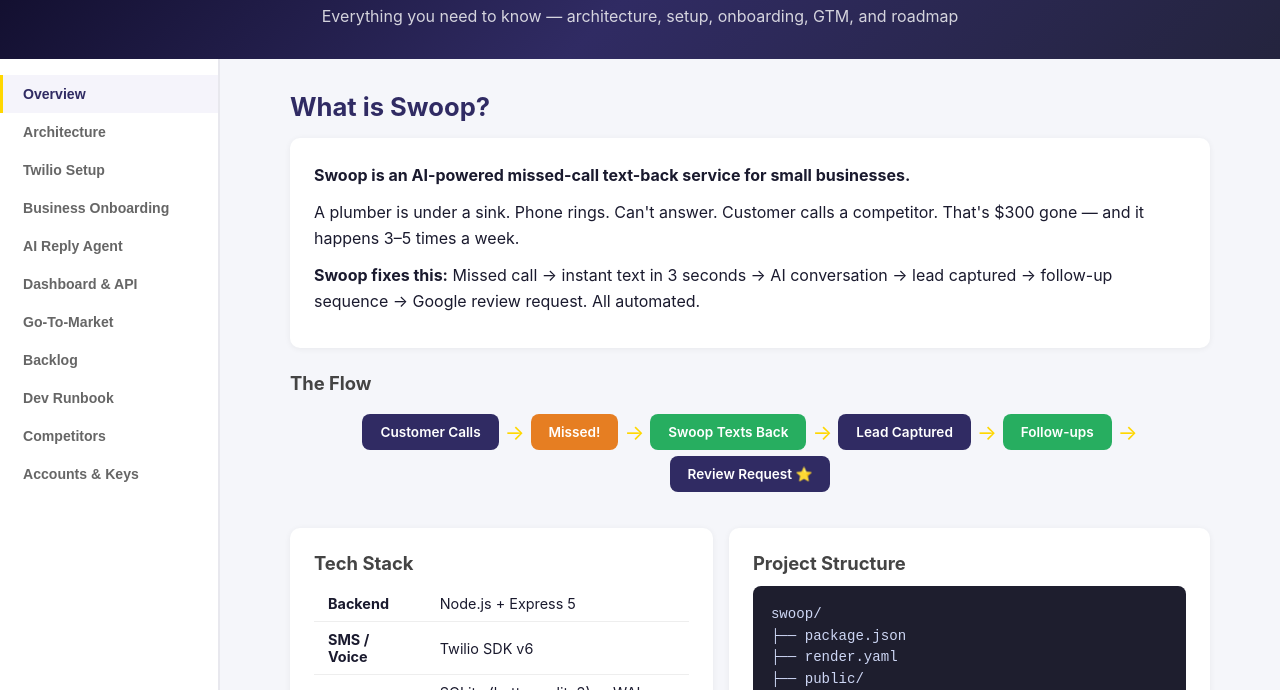
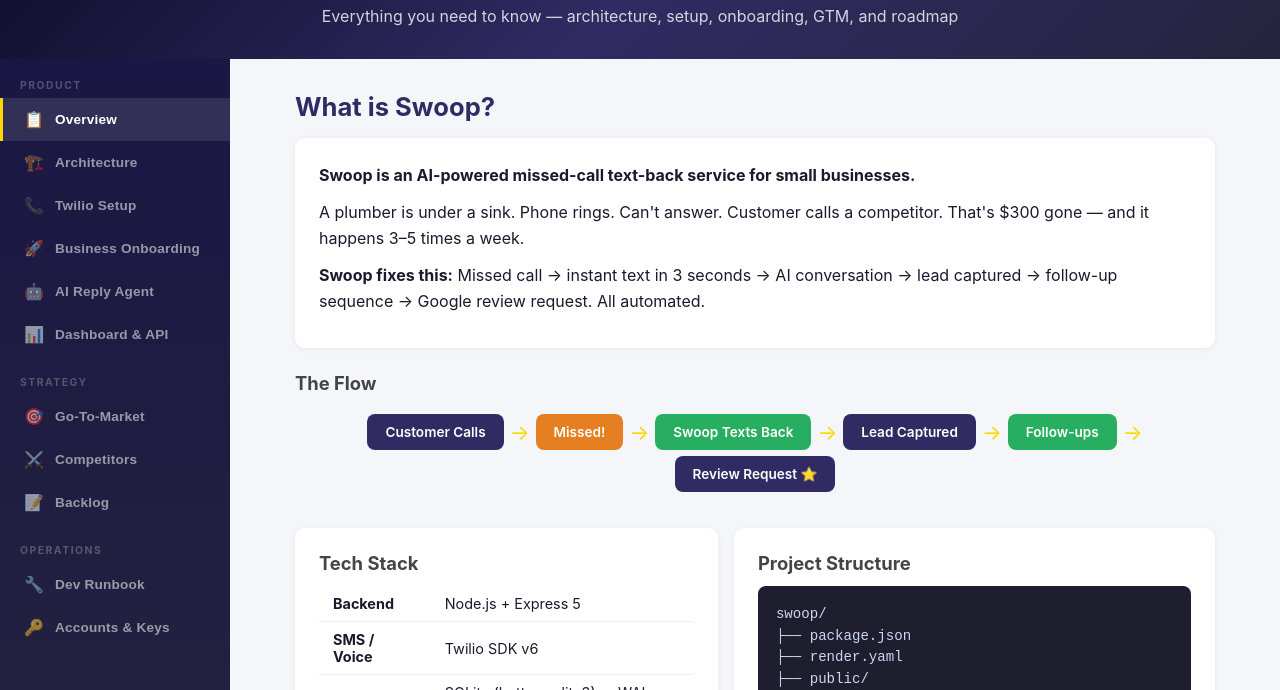
Before and after one commit to sunilmsft/swoop, a website: page PLAYBOOK.html in a window 1280 px wide. Shown: the part 91-781 px from the top of the page. Drawn offline with Linux system fonts and the light colour scheme.

Commit message:
ui: dark sidebar with icons and section labels

```diff
--- a/PLAYBOOK.html
+++ b/PLAYBOOK.html
@@ -19,10 +19,13 @@
 
   /* ── Sidebar Navigation ── */
   .app-layout { display: flex; min-height: calc(100vh - 100px); }
-  .sidebar { width: 220px; background: #fff; border-right: 2px solid #e8e8ee; position: sticky; top: 0; height: 100vh; overflow-y: auto; flex-shrink: 0; padding: 16px 0; }
-  .sidebar button { display: block; width: 100%; background: none; border: none; padding: 11px 20px; font-size: 0.88rem; font-weight: 600; color: #666; cursor: pointer; text-align: left; border-left: 3px solid transparent; transition: all 0.2s; }
-  .sidebar button:hover { color: #302b63; background: #f5f4fb; }
-  .sidebar button.active { color: #302b63; border-left-color: #ffd700; background: #f5f4fb; }
+  .sidebar { width: 230px; background: linear-gradient(180deg, #1a1744 0%, #24243e 100%); position: sticky; top: 0; height: 100vh; overflow-y: auto; flex-shrink: 0; padding: 20px 0; }
+  .sidebar button { display: flex; align-items: center; gap: 10px; width: 100%; background: none; border: none; padding: 12px 20px; font-size: 0.85rem; font-weight: 600; color: rgba(255,255,255,0.55); cursor: pointer; text-align: left; border-left: 3px solid transparent; transition: all 0.2s; letter-spacing: 0.2px; }
+  .sidebar button:hover { color: rgba(255,255,255,0.9); background: rgba(255,255,255,0.06); }
+  .sidebar button.active { color: #fff; border-left-color: #ffd700; background: rgba(255,255,255,0.1); }
+  .sidebar button .icon { font-size: 1rem; width: 22px; text-align: center; flex-shrink: 0; }
+  .sidebar .sidebar-label { font-size: 0.65rem; text-transform: uppercase; letter-spacing: 1.5px; color: rgba(255,255,255,0.25); padding: 20px 20px 6px; font-weight: 700; }
+  .sidebar .sidebar-label:first-child { padding-top: 0; }
 
   /* ── Tab Content ── */
   .tab-content { display: none; max-width: 960px; margin: 0 auto; padding: 32px 20px 60px; }
@@ -32,9 +35,11 @@
   /* ── Mobile: sidebar becomes top bar ── */
   @media (max-width: 768px) {
     .app-layout { flex-direction: column; }
-    .sidebar { width: 100%; height: auto; position: sticky; top: 0; z-index: 100; display: flex; overflow-x: auto; padding: 0; border-right: none; border-bottom: 2px solid #e8e8ee; }
-    .sidebar button { display: inline-block; width: auto; white-space: nowrap; border-left: none; border-bottom: 3px solid transparent; padding: 12px 16px; }
+    .sidebar { width: 100%; height: auto; position: sticky; top: 0; z-index: 100; display: flex; overflow-x: auto; padding: 0; border-right: none; border-bottom: 2px solid #e8e8ee; background: linear-gradient(90deg, #1a1744 0%, #24243e 100%); }
+    .sidebar .sidebar-label { display: none; }
+    .sidebar button { display: inline-flex; width: auto; white-space: nowrap; border-left: none; border-bottom: 3px solid transparent; padding: 12px 14px; font-size: 0.8rem; }
     .sidebar button.active { border-left-color: transparent; border-bottom-color: #ffd700; }
+    .sidebar button .icon { display: none; }
   }
 
   /* ── Shared ── */
@@ -113,17 +118,20 @@
 
 <div class="app-layout">
 <nav class="sidebar">
-  <button class="active" onclick="showTab('overview', this)">Overview</button>
-  <button onclick="showTab('architecture', this)">Architecture</button>
-  <button onclick="showTab('twilio', this)">Twilio Setup</button>
-  <button onclick="showTab('onboarding', this)">Business Onboarding</button>
-  <button onclick="showTab('ai-agent', this)">AI Reply Agent</button>
-  <button onclick="showTab('dashboard', this)">Dashboard &amp; API</button>
-  <button onclick="showTab('gtm', this)">Go-To-Market</button>
-  <button onclick="showTab('backlog', this)">Backlog</button>
-  <button onclick="showTab('runbook', this)">Dev Runbook</button>
-  <button onclick="showTab('competitors', this)">Competitors</button>
-  <button onclick="showTab('accounts', this)">Accounts &amp; Keys</button>
+  <div class="sidebar-label">Product</div>
+  <button class="active" onclick="showTab('overview', this)"><span class="icon">📋</span> Overview</button>
+  <button onclick="showTab('architecture', this)"><span class="icon">🏗️</span> Architecture</button>
+  <button onclick="showTab('twilio', this)"><span class="icon">📞</span> Twilio Setup</button>
+  <button onclick="showTab('onboarding', this)"><span class="icon">🚀</span> Business Onboarding</button>
+  <button onclick="showTab('ai-agent', this)"><span class="icon">🤖</span> AI Reply Agent</button>
+  <button onclick="showTab('dashboard', this)"><span class="icon">📊</span> Dashboard &amp; API</button>
+  <div class="sidebar-label">Strategy</div>
+  <button onclick="showTab('gtm', this)"><span class="icon">🎯</span> Go-To-Market</button>
+  <button onclick="showTab('competitors', this)"><span class="icon">⚔️</span> Competitors</button>
+  <button onclick="showTab('backlog', this)"><span class="icon">📝</span> Backlog</button>
+  <div class="sidebar-label">Operations</div>
+  <button onclick="showTab('runbook', this)"><span class="icon">🔧</span> Dev Runbook</button>
+  <button onclick="showTab('accounts', this)"><span class="icon">🔑</span> Accounts &amp; Keys</button>
 </nav>
 
 <div class="content-area">
```
